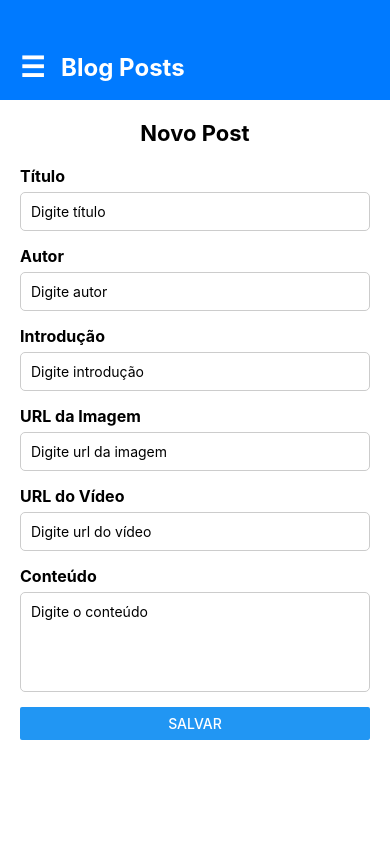
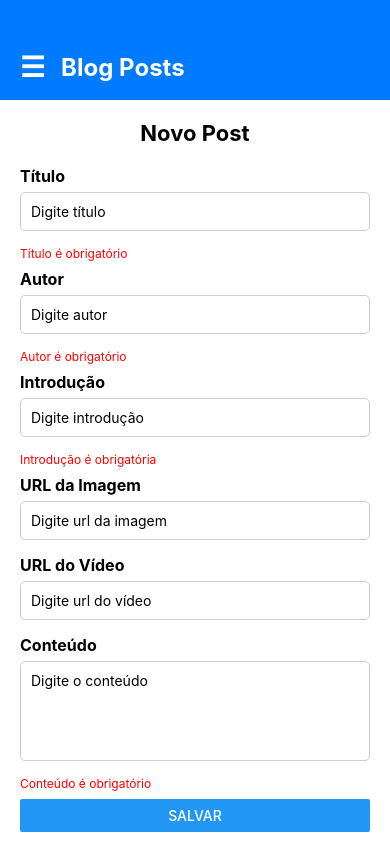
Before and after one commit to Fiap-FSD/tech-4, a React Native app: screen /NewPost in a window 390 px wide. Both pictures are taken after a click on the button "SALVAR". Built offline with nearby package versions, Linux system fonts and the light colour scheme.

Commit message:
FEAT: adicionando forms com formik e yup

```diff
--- a/src/components/FormPost/FormPost.tsx
+++ b/src/components/FormPost/FormPost.tsx
@@ -1,82 +1,97 @@
-import React, { useState } from "react";
-import { View, Text, TextInput, Button, Alert, ScrollView } from "react-native";
+import React from "react";
+import { View, Text, TextInput, Button, ScrollView, Alert } from "react-native";
+import { Formik } from "formik";
+import * as Yup from "yup";
 import { styles } from "./styles";
 import { PostFormProps } from "../../types";
 
+// Esquema de validação com Yup
+const validationSchema = Yup.object({
+  title: Yup.string().min(3, "O título deve ter pelo menos 3 caracteres").required("Título é obrigatório"),
+  author: Yup.string().required("Autor é obrigatório"),
+  intro: Yup.string().max(150, "A introdução deve ter no máximo 150 caracteres").required("Introdução é obrigatória"),
+  content: Yup.string().min(10, "O conteúdo deve ter pelo menos 10 caracteres").required("Conteúdo é obrigatório"),
+  imageUrl: Yup.string(),
+  videoUrl: Yup.string(),
+});
 
 export default function PostForm({ initialData, onSubmit }: PostFormProps) {
-  const [title, setTitle] = useState(initialData?.title || "");
-  const [author, setAuthor] = useState(initialData?.author || "");
-  const [intro, setIntro] = useState(initialData?.intro || "");
-  const [content, setContent] = useState(initialData?.content || "");
-  const [imageUrl, setImageUrl] = useState(initialData?.imageUrl || "");
-  const [videoUrl, setVideoUrl] = useState(initialData?.videoUrl || "");
-  const [isSubmitting, setIsSubmitting] = useState(false);
-
-  const handleSubmit = async () => {
-    if (!title || !author || !intro || !content) {
-      Alert.alert("Erro", "Preencha todos os campos obrigatórios.");
-      return;
-    }
-
-    setIsSubmitting(true);
-
-    try {
-      await onSubmit({
-        title,
-        author,
-        intro,
-        content,
-        imageUrl,
-        videoUrl,
-      });
-      Alert.alert("Sucesso", initialData ? "Post atualizado com sucesso!" : "Post criado com sucesso!");
-    } catch (error) {
-      console.error("Erro:", error);
-      Alert.alert("Erro", "Não foi possível salvar o post.");
-    } finally {
-      setIsSubmitting(false);
-    }
-  };
-
   return (
     <ScrollView style={styles.container}>
       <Text style={styles.heading}>
         {initialData ? "Editar Post" : "Novo Post"}
       </Text>
 
+      <Formik
+        initialValues={{
+          title: initialData?.title || "",
+          author: initialData?.author || "",
+          intro: initialData?.intro || "",
+          content: initialData?.content || "",
+          imageUrl: initialData?.imageUrl || "",
+          videoUrl: initialData?.videoUrl || "",
+        }}
+        validationSchema={validationSchema}
+        onSubmit={async (values, { setSubmitting, resetForm }) => {
+          try {
+            await onSubmit(values);
+            Alert.alert("Sucesso", initialData ? "Post atualizado com sucesso!" : "Post criado com sucesso!");
+            resetForm();
+          } catch (error) {
+            console.error("Erro:", error);
+            Alert.alert("Erro", "Não foi possível salvar o post.");
+          } finally {
+            setSubmitting(false);
+          }
+        }}
+      >
+        {({ handleChange, handleBlur, handleSubmit, values, errors, touched, isSubmitting }) => (
+          <View>
+            {/* Campos de texto */}
             {[
-        { label: "Título", value: title, setter: setTitle },
-        { label: "Autor", value: author, setter: setAuthor },
-        { label: "Introdução", value: intro, setter: setIntro },
-        { label: "URL da Imagem", value: imageUrl, setter: setImageUrl },
-        { label: "URL do Vídeo", value: videoUrl, setter: setVideoUrl },
-      ].map(({ label, value, setter }) => (
-        <View key={label}>
+              { label: "Título", name: "title" as const },
+              { label: "Autor", name: "author" as const },
+              { label: "Introdução", name: "intro" as const },
+              { label: "URL da Imagem", name: "imageUrl" as const },
+              { label: "URL do Vídeo", name: "videoUrl" as const },
+            ].map(({ label, name }) => (
+              <View key={name}>
                 <Text style={styles.label}>{label}</Text>
                 <TextInput
                   style={styles.input}
-            value={value}
-            onChangeText={setter}
+                  value={values[name]}
+                  onChangeText={handleChange(name)}
+                  onBlur={handleBlur(name)}
                   placeholder={`Digite ${label.toLowerCase()}`}
                 />
+                {touched[name] && errors[name] && (
+                  <Text style={styles.error}>{errors[name]}</Text>
+                )}
               </View>
             ))}
 
+            {/* Campo conteúdo */}
             <Text style={styles.label}>Conteúdo</Text>
             <TextInput
               style={[styles.input, { height: 100 }]}
-        value={content}
-        onChangeText={setContent}
+              value={values.content}
+              onChangeText={handleChange("content")}
+              onBlur={handleBlur("content")}
               placeholder="Digite o conteúdo"
               multiline
             />
+            {touched.content && errors.content && (
+              <Text style={styles.error}>{errors.content}</Text>
+            )}
 
             <Button
               title={isSubmitting ? "Salvando..." : "Salvar"}
-        onPress={handleSubmit}
+              onPress={handleSubmit as any}
               disabled={isSubmitting}
             />
+          </View>
+        )}
+      </Formik>
     </ScrollView>
   );
 }
--- a/src/components/FormPost/styles.tsx
+++ b/src/components/FormPost/styles.tsx
@@ -24,4 +24,9 @@ export const styles = StyleSheet.create({
       padding: 10,
       marginBottom: 15,
     },
+    error: {
+      color: "red",
+      fontSize: 12,
+      marginBottom: 8,
+    },
   });
--- a/src/components/FormUser/FormUser.tsx
+++ b/src/components/FormUser/FormUser.tsx
@@ -1,68 +1,80 @@
-import React, { useState } from "react";
+import React from "react";
 import { View, Text, TextInput, Button, Alert, ScrollView } from "react-native";
+import { Formik } from "formik";
+import * as Yup from "yup";
 import { styles } from "./styles";
 import { UserFormProps } from "../../types";
 
+const validationSchema = Yup.object({
+  name: Yup.string().required("Nome é obrigatório"),
+  currentPassword: Yup.string(),
+  password: Yup.string()
+    .min(6, "A nova senha deve ter pelo menos 6 caracteres")
+    .when("currentPassword", {
+      is: (val: string) => !!val?.length, // se currentPassword estiver preenchida
+      then: (schema) => schema.required("Nova senha é obrigatória"),
+      otherwise: (schema) => schema.notRequired(),
+    }),
+});
 
-export default function PostForm({ initialData, onSubmit }: UserFormProps) {
-  const [name, setName] = useState(initialData?.name || "");
-  const [email, setEmail] = useState(initialData?.email || "");
-  const [role, setRole] = useState(initialData?.role || "");
-  const [senha, setSenha] = useState(initialData?.senha || "");
-  const [isSubmitting, setIsSubmitting] = useState(false);
-
-  const handleSubmit = async () => {
-    if (!name || !email || !role || !senha ) {
-      Alert.alert("Erro", "Preencha todos os campos obrigatórios.");
-      return;
-    }
-
-    setIsSubmitting(true);
-
-    try {
-      await onSubmit({
-        name,
-        email,
-        role,
-        senha,
-      });
-      Alert.alert("Sucesso", initialData ? "Usuário atualizado com sucesso!" : "Usupario criado com sucesso!");
-    } catch (error) {
-      console.error("Erro:", error);
-      Alert.alert("Erro", "Não foi possível criar o usuário.");
-    } finally {
-      setIsSubmitting(false);
-    }
-  };
-
+export default function UserForm({ initialData, onSubmit }: UserFormProps) {
   return (
     <ScrollView style={styles.container}>
       <Text style={styles.heading}>
         {initialData ? "Editar Usuário" : "Novo Usuário"}
       </Text>
 
+      <Formik
+        initialValues={{
+          name: initialData?.name || "",
+          currentPassword: "",
+          password: "",
+        }}
+        validationSchema={validationSchema}
+        onSubmit={async (values, { setSubmitting, resetForm }) => {
+          try {
+            await onSubmit(values);
+            Alert.alert("Sucesso", initialData ? "Usuário atualizado com sucesso!" : "Usuário criado com sucesso!");
+            resetForm();
+          } catch (error) {
+            console.error("Erro:", error);
+            Alert.alert("Erro", "Não foi possível salvar o usuário.");
+          } finally {
+            setSubmitting(false);
+          }
+        }}
+      >
+        {({ handleChange, handleBlur, handleSubmit, values, errors, touched, isSubmitting }) => (
+          <View>
             {[
-        { label: "Nome", value: name, setter: setName },
-        { label: "Email", value: email, setter: setEmail },
-        { label: "Role", value: role, setter: setRole },
-        { label: "Senha", value: senha, setter: setSenha }
-      ].map(({ label, value, setter }) => (
-        <View key={label}>
+              { label: "Nome", name: "name" as const },
+              { label: "Senha Atual", name: "currentPassword" as const, secure: true },
+              { label: "Nova Senha", name: "password" as const, secure: true },
+            ].map(({ label, name, secure }) => (
+              <View key={name}>
                 <Text style={styles.label}>{label}</Text>
                 <TextInput
                   style={styles.input}
-            value={value}
-            onChangeText={setter}
+                  value={values[name]}
+                  onChangeText={handleChange(name)}
+                  onBlur={handleBlur(name)}
                   placeholder={`Digite ${label.toLowerCase()}`}
+                  secureTextEntry={secure}
                 />
+                {touched[name] && errors[name] && (
+                  <Text style={styles.error}>{errors[name]}</Text>
+                )}
               </View>
             ))}
 
             <Button
               title={isSubmitting ? "Salvando..." : "Salvar"}
-        onPress={handleSubmit}
+              onPress={handleSubmit as any}
               disabled={isSubmitting}
             />
+          </View>
+        )}
+      </Formik>
     </ScrollView>
   );
 }
--- a/src/components/FormUser/styles.tsx
+++ b/src/components/FormUser/styles.tsx
@@ -24,4 +24,9 @@ export const styles = StyleSheet.create({
       padding: 10,
       marginBottom: 15,
     },
+    error: {
+      color: "red",
+      fontSize: 12,
+      marginBottom: 8,
+    },
   });
```
Also changed, not shown: src/types/index.ts (+9 -2 lines). Lines whose indentation alone changed are shown as unchanged.
